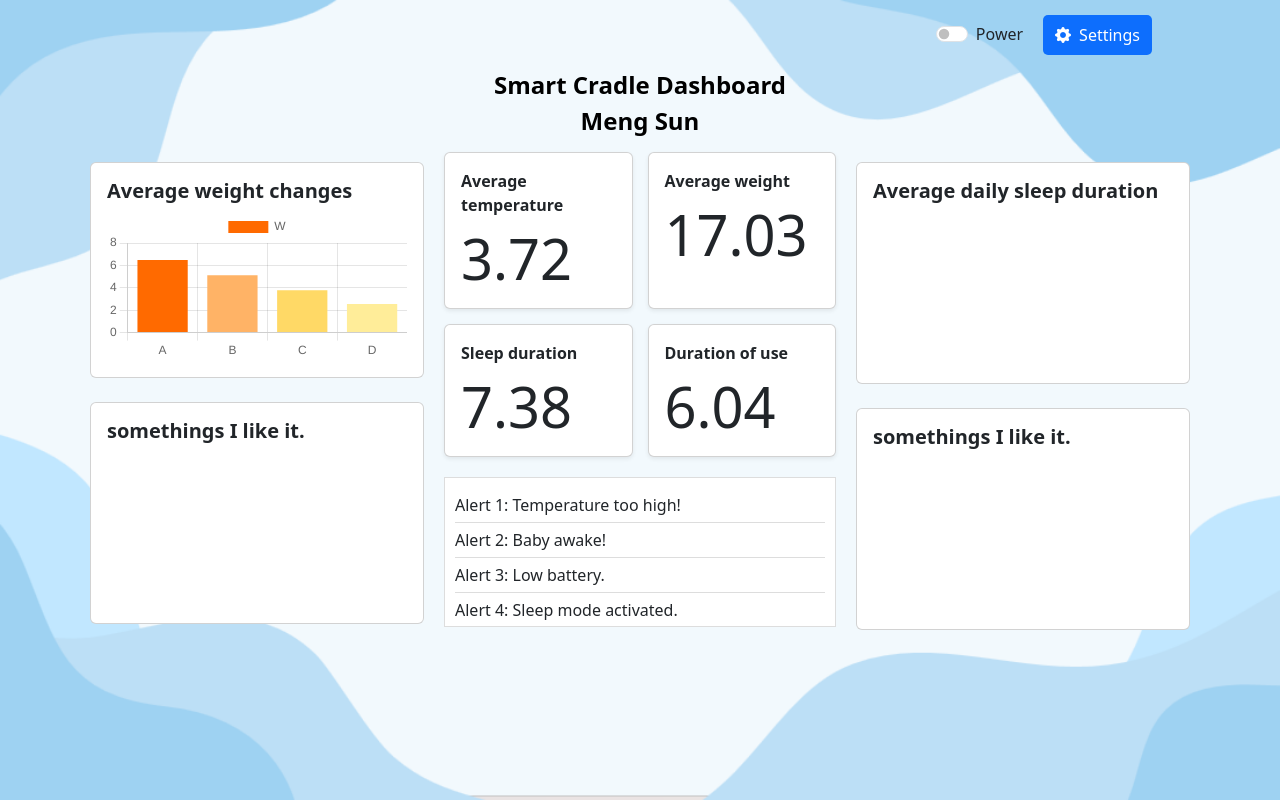
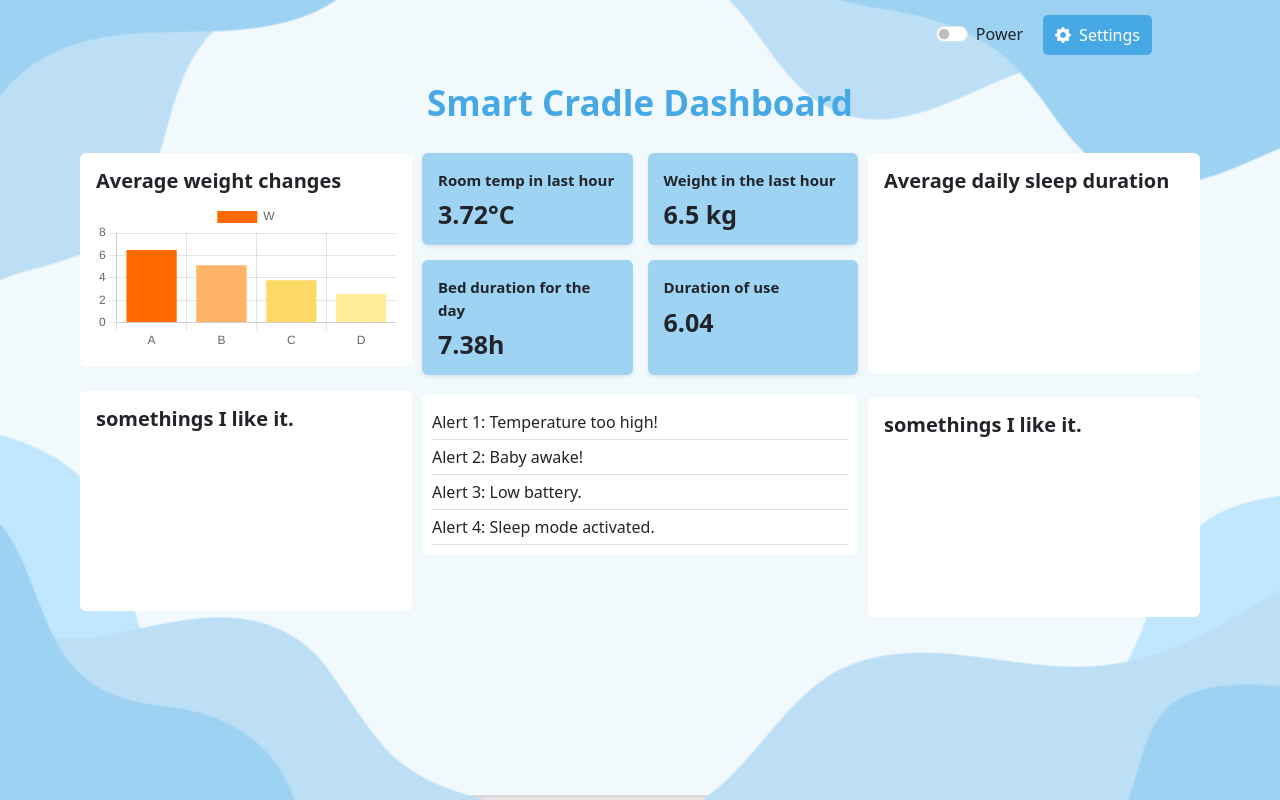
Before and after one commit to vandvennie/CITS5506Project, a Flask app: template 5506Project/templates/smart.html in a window 1280 px wide. Run offline with Flask 3, Linux system fonts and the light colour scheme; the template is opened without the code that fills it, so the values that code supplies are empty; a map, chart or similar area stays blank; some libraries are stand-ins or nearby versions.

Commit message:
Dashboards frontEnd adjust

```diff
--- a/5506Project/templates/smart.html
+++ b/5506Project/templates/smart.html
@@ -20,12 +20,14 @@
         }
 
         .header {
-            color: black;
+            color: #46A9E6;
             padding: 3px;
             text-align: center;
             div {
-                font-size: 24px;
+                font-size: 35px;
                 font-weight: bold;
+                margin: 10px;
+
             }
         }
 
@@ -39,7 +41,7 @@
         /* 左右两侧固定宽度 */
         .sidebar {
             flex: 0 0 22%;
-            padding: 10px;
+            /* padding: 10px; */
         }
 
         /* 中间区域自适应 */
@@ -53,11 +55,23 @@
             display: grid;
             grid-template-columns: repeat(2, 1fr);
             gap: 15px;
-            margin-bottom: 20px;
+            font-size: 15px;
+            color: #08486f;
+        }
+        .card {
+            border: 0px;
         }
 
+        .card.shadow-sm{
+            background-color: #9ED3F3;
+        }
         .card-title {
             font-weight: bold;
+        }
+        .card-text.display-4
+        {
+            font-size: 25px;
+            font-weight: bolder;
         }
 
         .funnel {
@@ -68,9 +82,10 @@
 
         /* 滚动的 Alert Log 区域 */
         .alert-log {
-            height: 150px;
+            height: 160px;
             background-color: white;
-            border: 1px solid #ddd;
+            border: 0px solid #ddd;
+            border-radius: 5px;
             overflow-y: auto;
             padding: 10px;
             margin-top: 20px;
@@ -98,7 +113,7 @@
             display: flex;
             align-items: center;
             font-size: 16px;
-            background-color: #0d6efd;
+            background-color: #46A9E6;
             color: white;
             border: none;
             padding: 8px 12px;
@@ -114,7 +129,7 @@
 <body>
     <div class="header">
         <div>Smart Cradle Dashboard</div>
-        <div>Meng Sun</div>
+        <!-- <div>Meng Sun</div> -->
     </div>
 
     <!-- Power Switch and Settings -->
@@ -150,20 +165,20 @@
             <div class="statistics-grid">
                 <div class="card shadow-sm">
                     <div class="card-body">
-                        <div class="card-title">Average temperature</div>
-                        <div class="card-text display-4">3.72</div>
+                        <div class="card-title">Room temp in last hour</div>
+                        <div class="card-text display-4">3.72°C</div>
                     </div>
                 </div>
                 <div class="card shadow-sm">
                     <div class="card-body">
-                        <div class="card-title">Average weight</div>
-                        <div class="card-text display-4">17.03</div>
+                        <div class="card-title">Weight in the last hour</div>
+                        <div class="card-text display-4">6.5 kg</div>
                     </div>
                 </div>
                 <div class="card shadow-sm">
                     <div class="card-body">
-                        <div class="card-title">Sleep duration</div>
-                        <div class="card-text display-4">7.38</div>
+                        <div class="card-title">Bed duration for the day</div>
+                        <div class="card-text display-4">7.38h</div>
                     </div>
                 </div>
                 <div class="card shadow-sm">
@@ -213,7 +228,7 @@
                 <div class="modal-body">
                     <div class="form-check form-switch">
                         <input class="form-check-input" type="checkbox" id="sleepSwitch">
-                        <label class="form-check-label" for="sleepSwitch">Sleep</label>
+                        <label class="form-check-label" for="sleepSwitch">Sleep Detector</label>
                     </div>
                     <div class="form-check form-switch">
                         <input class="form-check-input" type="checkbox" id="awaySwitch">
```
